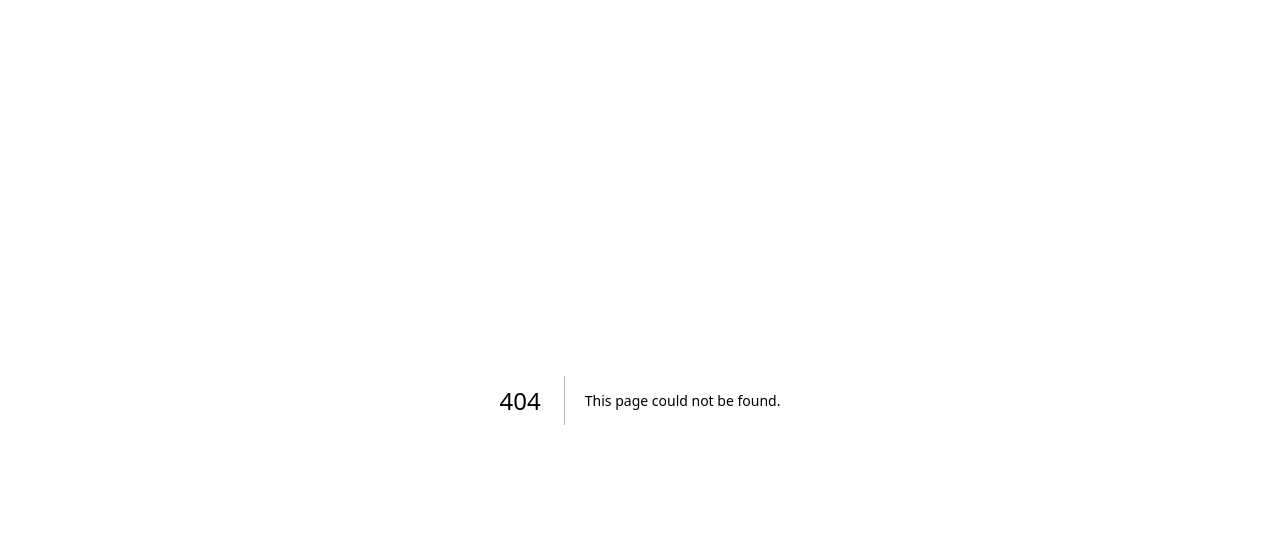
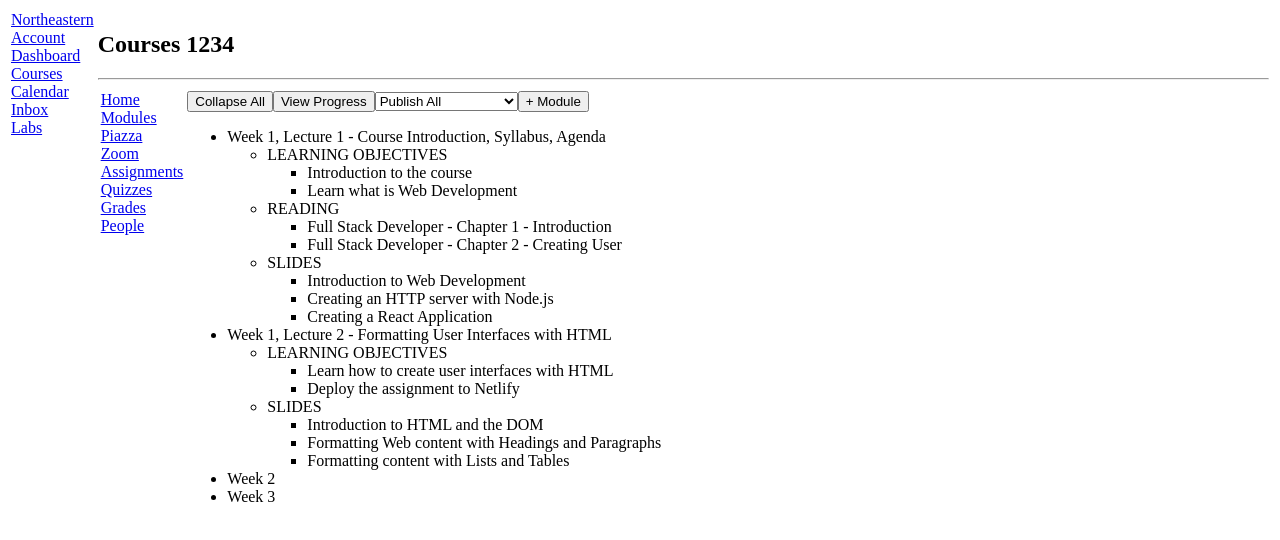
Before and after one commit to fariasn516/A1-kambaz-next-js, a Next.js app: page /Courses/1234/Modules in a window 1280 px wide. Before the commit this address had no page. Shown: the top 540 px of the page. Built offline with nearby package versions, Linux system fonts and the light colour scheme.

Commit message:
Create course modules

```diff
--- /dev/null
+++ b/app/(Kambaz)/Courses/[cid]/Modules/page.tsx
@@ -0,0 +1,100 @@
+export default function Modules() {
+  return (
+    <div>
+      <div>
+        <button>Collapse All</button>
+        <button>View Progress</button>
+        <select id="wd-publish-all" name="publish-all">
+          <option value="all">Publish All</option>
+          <option value="module">Publish This Module</option>
+          <option value="unpublish">Unpublish All</option>
+        </select>
+        <button>+ Module</button>
+      </div>
+
+      <ul id="wd-modules">
+        <li className="wd-module">
+          <div className="wd-title">
+            Week 1, Lecture 1 - Course Introduction, Syllabus, Agenda
+          </div>
+          <ul className="wd-lessons">
+            <li className="wd-lesson">
+              <span className="wd-title">LEARNING OBJECTIVES</span>
+              <ul className="wd-content">
+                <li className="wd-content-item">Introduction to the course</li>
+                <li className="wd-content-item">
+                  Learn what is Web Development
+                </li>
+              </ul>
+            </li>
+            <li className="wd-lesson">
+              <span className="wd-title">READING</span>
+              <ul className="wd-content">
+                <li className="wd-content-item">
+                  Full Stack Developer - Chapter 1 - Introduction
+                </li>
+                <li className="wd-content-item">
+                  Full Stack Developer - Chapter 2 - Creating User
+                </li>
+              </ul>
+            </li>
+            <li className="wd-lesson">
+              <span className="wd-title">SLIDES</span>
+              <ul className="wd-content">
+                <li className="wd-content-item">
+                  Introduction to Web Development
+                </li>
+                <li className="wd-content-item">
+                  Creating an HTTP server with Node.js
+                </li>
+                <li className="wd-content-item">
+                  Creating a React Application
+                </li>
+              </ul>
+            </li>
+          </ul>
+        </li>
+
+        <li className="wd-module">
+          <div className="wd-title">
+            Week 1, Lecture 2 - Formatting User Interfaces with HTML
+          </div>
+          <ul className="wd-lessons">
+            <li className="wd-lesson">
+              <span className="wd-title">LEARNING OBJECTIVES</span>
+              <ul className="wd-content">
+                <li className="wd-content-item">
+                  Learn how to create user interfaces with HTML
+                </li>
+                <li className="wd-content-item">
+                  Deploy the assignment to Netlify
+                </li>
+              </ul>
+            </li>
+            <li className="wd-lesson">
+              <span className="wd-title">SLIDES</span>
+              <ul className="wd-content">
+                <li className="wd-content-item">
+                  Introduction to HTML and the DOM
+                </li>
+                <li className="wd-content-item">
+                  Formatting Web content with Headings and Paragraphs
+                </li>
+                <li className="wd-content-item">
+                  Formatting content with Lists and Tables
+                </li>
+              </ul>
+            </li>
+          </ul>
+        </li>
+
+        <li className="wd-module">
+          <div className="wd-title">Week 2</div>
+        </li>
+        <li className="wd-module">
+          <div className="wd-title">Week 3</div>
+        </li>
+      </ul>
+    </div>
+  );
+}
```
